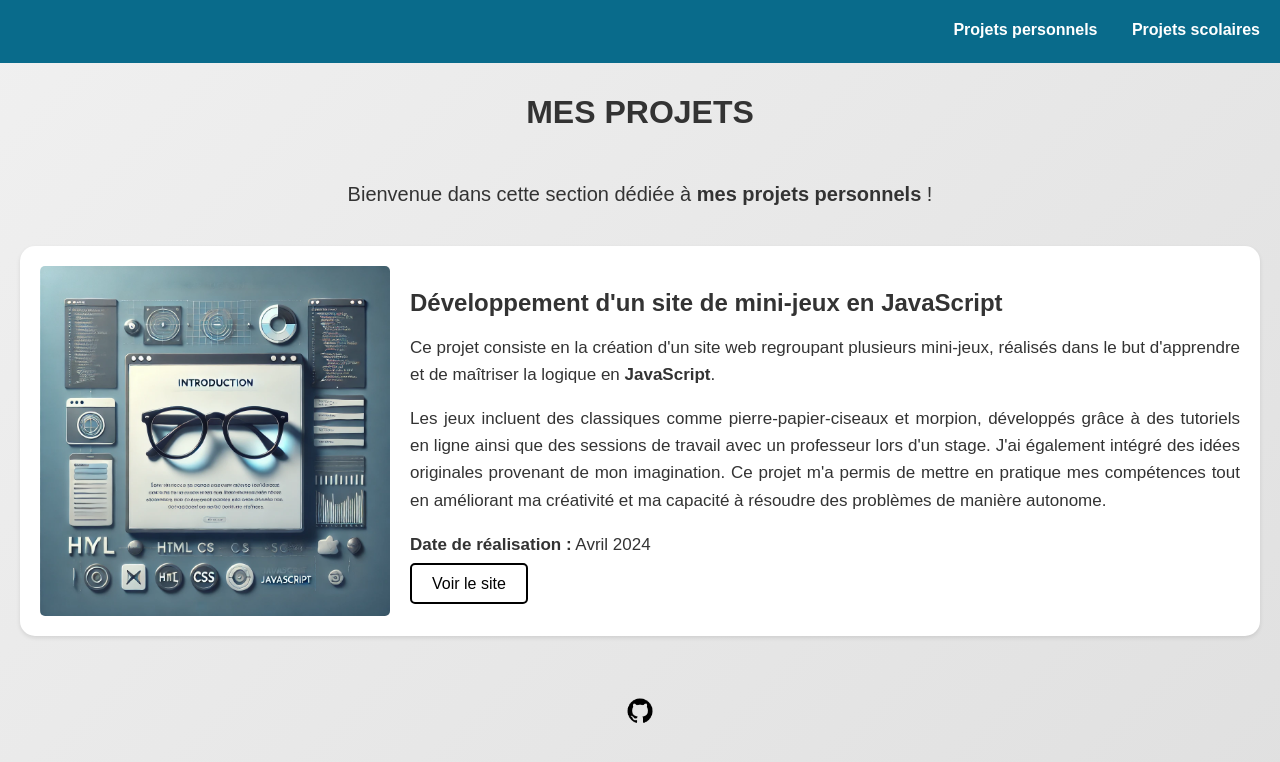
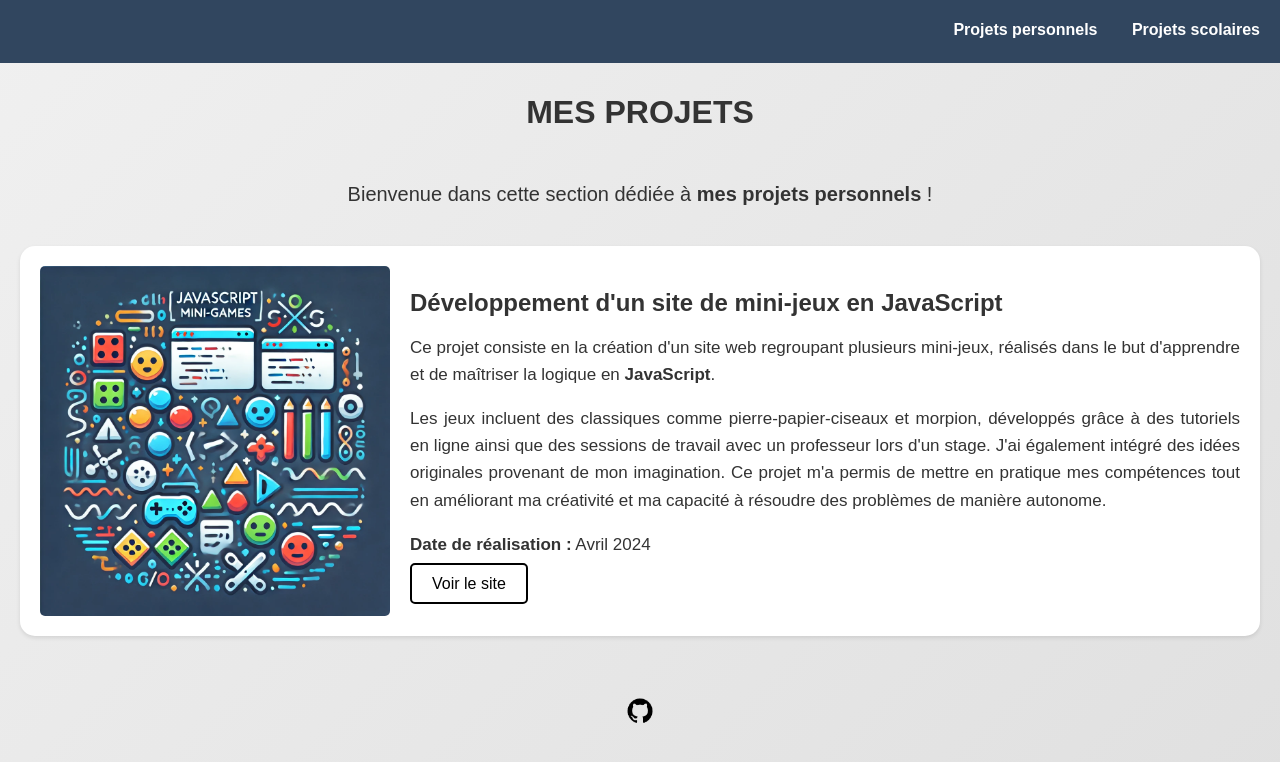
Before and after one commit to rin4d/projet-demo, a plain HTML site: page exemple/projetp.html in a window 1280 px wide. Drawn offline with Linux system fonts and the light colour scheme.

Commit message:
changement logo minigame

```diff
--- a/exemple/exemple.css
+++ b/exemple/exemple.css
@@ -19,7 +19,7 @@ h1 {
 }
 
 header nav {
-    background-color: rgb(9, 107, 139);
+    background-color: rgb(49 70 95);
     padding: 5px;
     text-align: right;
 }
--- a/exemple/projetp.html
+++ b/exemple/projetp.html
@@ -23,7 +23,7 @@
             <p class="intro">Bienvenue dans cette section dédiée à <b>mes projets personnels</b> !</p>
 
             <section>
-                <img src="images/logo optique.webp" alt="Logo Optique">
+                <img src="images/minigame.webp" alt="Logo mini game">
                 <div>
                     <h2>Développement d'un site de mini-jeux en JavaScript</h2>
                     <p>Ce projet consiste en la création d'un site web regroupant plusieurs mini-jeux, réalisés dans le
```
Also changed, not shown: exemple/images/minigame.webp (added).
